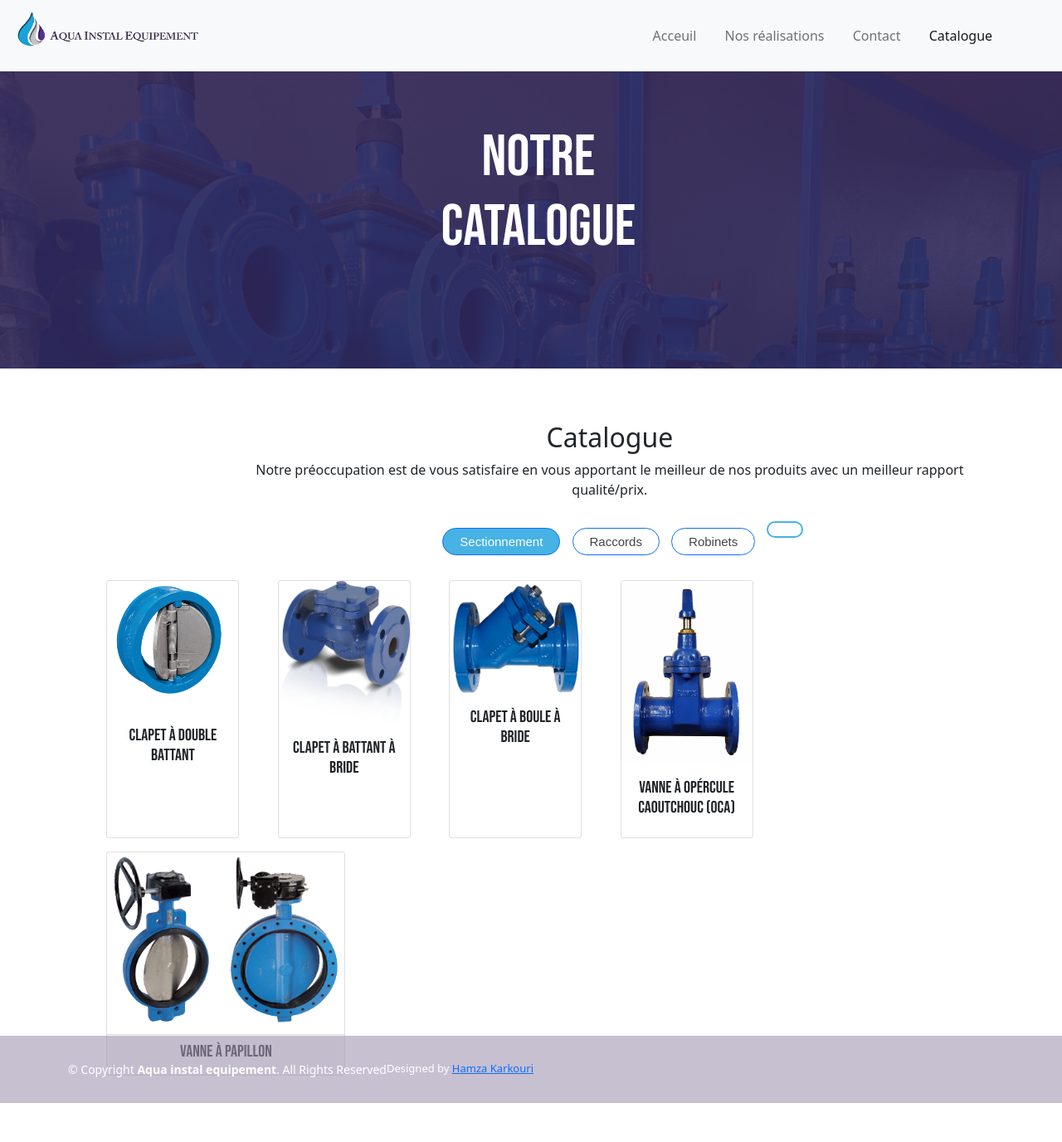
After one commit to HamzaKarkouri/E-commerce-Website-PHP, a PHP site: page /catalogue.html in a window 1280 px wide. The commit adds this page. Shown: the whole page at 83% size. Run offline with PHP 8.4, Linux system fonts and the light colour scheme.

Commit message:
Fixing catalogue

```diff
--- /dev/null
+++ b/catalogue.html
@@ -0,0 +1,222 @@
+
+
+<!DOCTYPE html>
+<html lang="en">
+<head>
+    <meta charset="UTF-8">
+    <meta http-equiv="X-UA-Compatible" content="IE=edge">
+    <meta name="viewport" content="width=device-width, initial-scale=1.0">
+    <link rel="stylesheet" href="./css/style.css">
+    <link href="https://cdn.jsdelivr.net/npm/bootstrap@5.1.3/dist/css/bootstrap.min.css" rel="stylesheet">
+  <script src="https://cdn.jsdelivr.net/npm/bootstrap@5.1.3/dist/js/bootstrap.bundle.min.js"></script>
+    <script src="../js/vuejs.js"></script>
+
+
+    <link rel="icon" type="image/png" href="./images/logoicon.png" />
+    <title>AQUA INSTAL EQUIPEMENT</title>
+</head>
+<body>
+
+<header id="header" class="fixed-top ">
+<nav class="navbar navbar-expand-lg navbar-light bg-light">
+  <div class="container-fluid">
+  <a class="navbar-brand" href="index.php">
+      <img src="./images/logo2.png" alt="" width="230" height="60">
+    </a>
+
+
+
+    <div class="collapse navbar-collapse" id="navbarNavAltMarkup">
+      <div class="navbar-nav">
+        <a class="nav-link" aria-current="page" href="index.html">Acceuil</a>
+        <a class="nav-link" href="realisation.html">Nos réalisations</a>
+        <a class="nav-link" href="index.html">Contact</a>
+        <a class="nav-link active" href="catalogue.html">Catalogue</a>
+
+
+
+
+
+
+      </div>
+    </div>
+  </div>
+
+
+
+
+
+
+</nav>
+
+
+
+
+</header>
+
+<section id="cta" class="cta">
+    <div class="container" data-aos="zoom-in">
+
+      <div class="row">
+        <div class="col-lg-9 text-center text-lg-start">
+          <h1 class="h33">Notre Catalogue</h1>
+         </div>
+
+      </div>
+
+    </div>
+  </section>
+
+
+  <section id="portfolio" class="portfolio">
+    <div class="container" data-aos="fade-up">
+
+      <div class="section-title">
+        <h2>Catalogue</h2>
+        <p>
+Notre préoccupation est de vous satisfaire en vous apportant le meilleur de nos produits avec un meilleur rapport qualité/prix.</p>
+
+      <ul id="portfolio-flters" class=" justify-content-center" data-aos="fade-up" data-aos-delay="100">
+        <li data-filter="*"  id="all1" class="filter-active border border-primary"  onclick="all1()">Sectionnement</li>
+        <li data-filter=".filter-app" class="border border-primary" id="all2" onclick="all2()">Raccords</li>
+        <li data-filter=".filter-card" class="border border-primary"  id="all3" onclick="all3()">Robinets</li>
+        <li data-filter=".filter-web"  id="all4" onclick="all4()"></li>
+      </ul>
+
+</div>
+<div id="all">
+<div class="all">
+
+<div class="card mb-3" style="width: 10rem;">
+  <img src="./images/double battant.png" class="card-img-top" alt="...">
+  <div class="card-body">
+  <h5 class='card-title'>Clapet à double battant</h5> </div>
+</div>
+
+<div class="card mb-3" style="width: 10rem;">
+  <img src="./images/à batant à bride.png" class="card-img-top" alt="...">
+  <div class="card-body">
+  <h5 class='card-title'>Clapet à battant à bride</h5> </div>
+</div>
+
+
+
+<div class="card mb-3" style="width: 10rem;">
+  <img src="./images/à boule à bride.gif" class="card-img-top" alt="...">
+  <div class="card-body">
+  <h5 class='card-title'>Clapet à boule à bride</h5> </div>
+</div>
+
+
+<div class="card mb-3" style="width: 10rem; ">
+  <img src="./images/opércule.jpg" class="card-img-top" alt="...">
+  <div class="card-body">
+  <h5 class='card-title'>Vanne à opércule caoutchouc (OCA)</h5> </div>
+</div>
+
+<div class="card mb-3" style="width: 18rem;">
+  <img src="./images/vanne à papillon.png" class="card-img-top" alt="...">
+  <div class="card-footer">
+  <h5 class='card-title'>Vanne à papillon</h5> </div>
+</div>
+
+
+
+
+
+      </div>
+</div>
+<div id="app">
+      <div class="app">
+      <div class="card mb-3" style="width: 18rem;">
+  <img src="./images/raccord pehd.jpg" class="card-img-top" alt="...">
+  <div class="card-footer">
+  <h5 class='card-title'>Raccord en PEHD</h5> </div>
+</div>
+
+<div class="card mb-3" style="width: 18rem;">
+  <img src="./images/raccord en laiton.jpg" class="card-img-top" alt="...">
+  <div class="card-footer">
+  <h5 class='card-title'>Raccord en Laiton</h5> </div>
+</div>
+
+<div class="card mb-3" style="width: 18rem;">
+  <img src="./images/raccord galva.jpg" class="card-img-top" alt="...">
+  <div class="card-footer">
+  <h5 class='card-title'>Raccord en Acier Galvanisé</h5> </div>
+</div>
+
+
+<div class="card mb-3" style="width: 18rem;">
+  <img src="./images/raccord bride major.jpg" class="card-img-top" alt="...">
+  <div class="card-footer">
+  <h5 class='card-title'>Raccord Bride Major (PEHD-PVC)</h5> </div>
+</div>
+
+
+
+      </div>
+</div>
+
+<div id="cardd">
+  <div class="cardd">
+  <div class="card mb-3" style="width: 18rem;">
+  <img src="./images/prise en charge.jpg" class="card-img-top" alt="...">
+  <div class="card-footer">
+  <h5 class='card-title'>Robinet de Prise en Charge (PEC)</h5> </div>
+</div>
+
+<div class="card mb-3" style="width: 18rem;">
+  <img src="./images/robinet à flotteur.png" class="card-img-top" alt="...">
+  <div class="card-footer">
+  <h5 class='card-title'>Robinet à Flotteur</h5> </div>
+</div>
+
+
+<div class="card mb-3" style="width: 18rem;">
+  <img src="./images/robinet arret.png" class="card-img-top" alt="...">
+  <div class="card-footer">
+  <h5 class='card-title'>Robinet d'Arrêt Anti Fraude Cache Entrée et Services</h5> </div>
+</div>
+
+
+
+
+
+
+
+      </div>
+</div>
+
+
+
+
+
+
+
+    </div>
+  </section>
+
+
+
+
+
+
+  <footer id="footer">
+  <div class="container footer-bottom clearfix">
+    <div class="copyright">
+      &copy; Copyright <strong><span>Aqua instal equipement</span></strong>. All Rights Reserved
+    </div>
+    <div class="credits">
+      Designed by <a href="https://bootstrapmade.com/">Hamza Karkouri</a>
+    </div>
+  </div>
+
+
+  </footer><img src="./images/tope3.png" onclick="topFunction()" id="myBtn" title="Go to top" width="54px" height="54px">
+
+
+
+<script src="./js/index.js"></script>
+</body>
+</html>
--- a/css/style.css
+++ b/css/style.css
@@ -199,12 +199,14 @@ h1{
   }
   .mb-3{
       position: relative;
-      margin-left: 3%;
+      margin-left: 5%;
       transition: .3s transform cubic-bezier(.155,1.105,.295,1.12),.3s box-shadow,.3s -webkit-transform cubic-bezier(.155,1.105,.295,1.12);
   }
   .mb-3:hover{
     transform: scale(1.05);
   }
+
+
   .cta {
     background: linear-gradient(rgba(52, 40, 90, 0.9), rgba(47, 40, 90, 0.9)), url("../images/photo.jpeg") fixed ;
     background-size: cover;
@@ -622,6 +624,7 @@ float: left;
   }
   #all{
     display: block;
+
   }
   .app{
     display: flex;
@@ -846,3 +849,7 @@ float: left;
     }
 
   }
+
+  #all1, #all2,#all3,#all4{
+    border: 2px solid #47b2e4;
+  }
```
Also changed, not shown: catalogue.php (deleted, +0 -243 lines), index.html (+14 -9 lines), realisation.html (+3 -8 lines), images/opércule.jpg (added), images/prise en charge.jpg (added), images/raccord bride major.jpg (added), images/raccord en laiton.jpg (added), images/raccord galva.jpg (added), images/raccord pehd.jpg (added), images/robinet arret.png (added), images/robinet à flotteur.png (added), images/vanne à papillon.png (added), images/à batant à bride.png (added), images/à boule à bride.gif (added).
